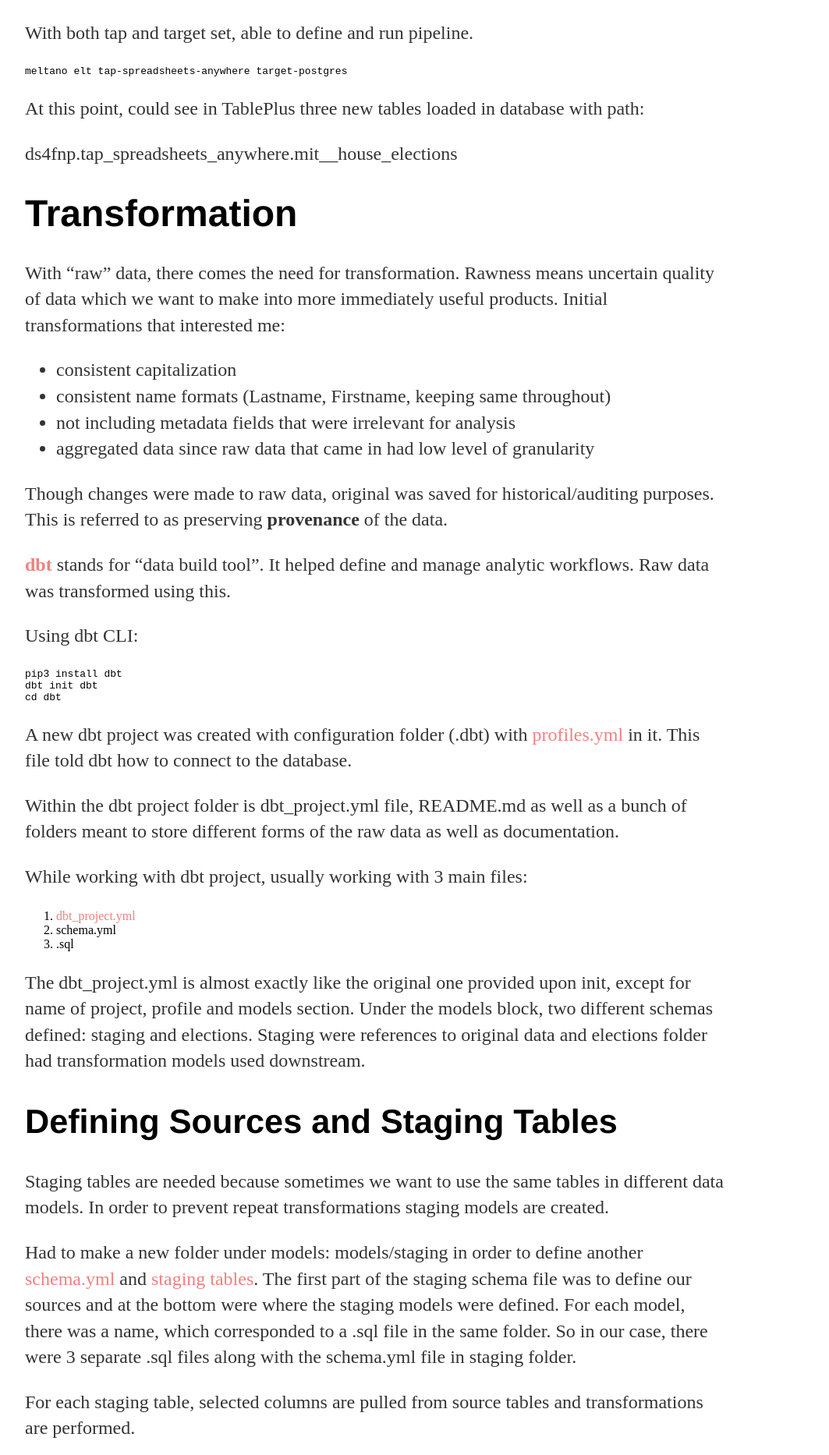
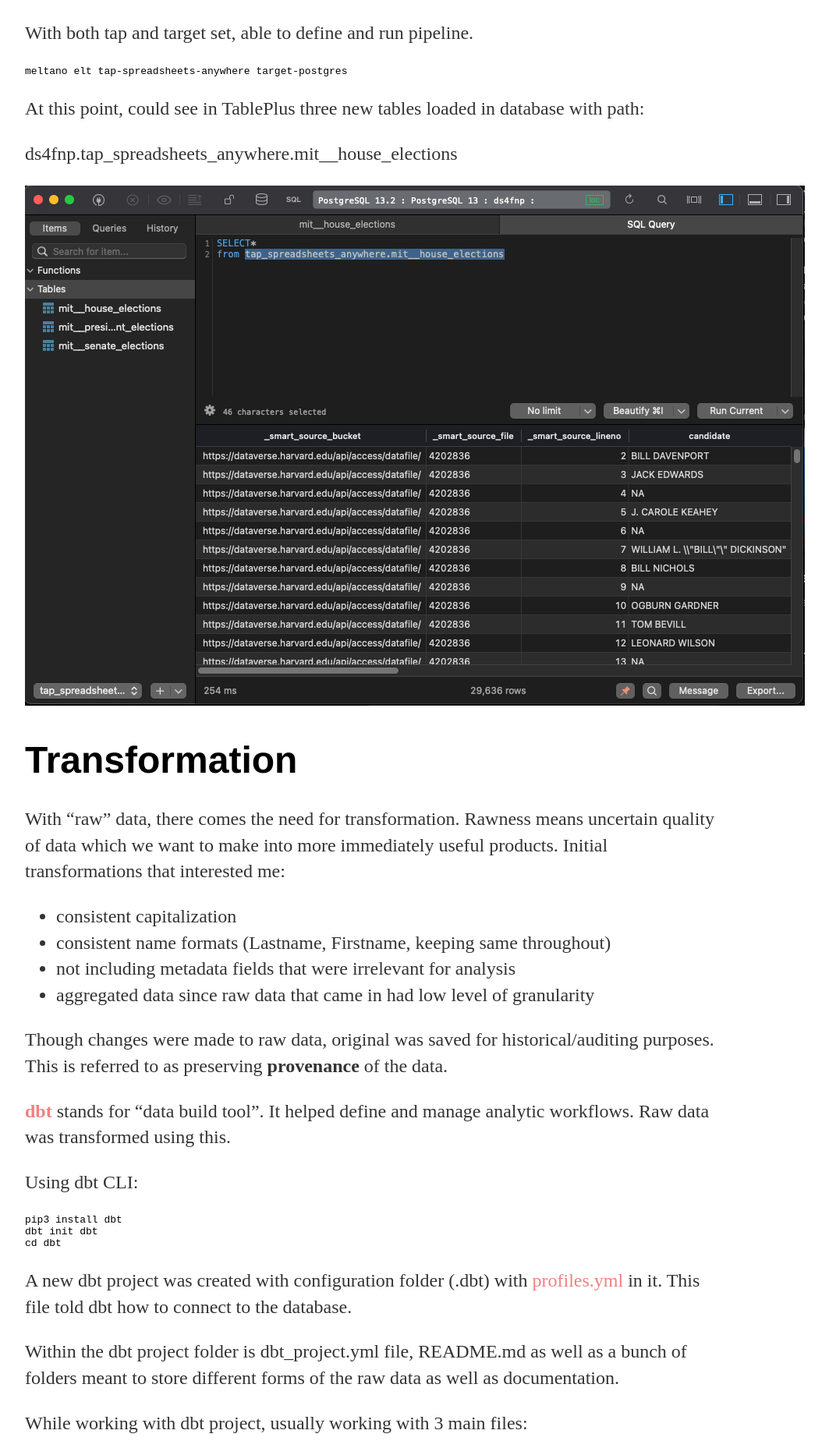
Before and after one commit to mindyng/mindyng.github.io, a Jekyll site: the page built from _posts/2021-02-24-Modern-Data-Stack-from-Scratch.md, in a window 1280 px wide. Shown: the part 3191-5057 px from the top of the page at 78% size, without its empty margins (160-1223 px from the left). Built offline with Jekyll 4.4.1, drawn with Linux system fonts in a browser that asks for light colours; our own code applies the rules of GitHub Pages for plain Markdown files.

Commit message:
Update 2021-02-24-Modern-Data-Stack-from-Scratch.md

```diff
--- a/_posts/2021-02-24-Modern-Data-Stack-from-Scratch.md
+++ b/_posts/2021-02-24-Modern-Data-Stack-from-Scratch.md
@@ -101,6 +101,8 @@
 At this point, could see in TablePlus three new tables loaded in database with path:
 
 ds4fnp.tap_spreadsheets_anywhere.mit__house_elections
+
+![test](https://github.com/mindyng/mindyng.github.io/blob/master/_posts/postgres.png)
 
 # Transformation
 
```
